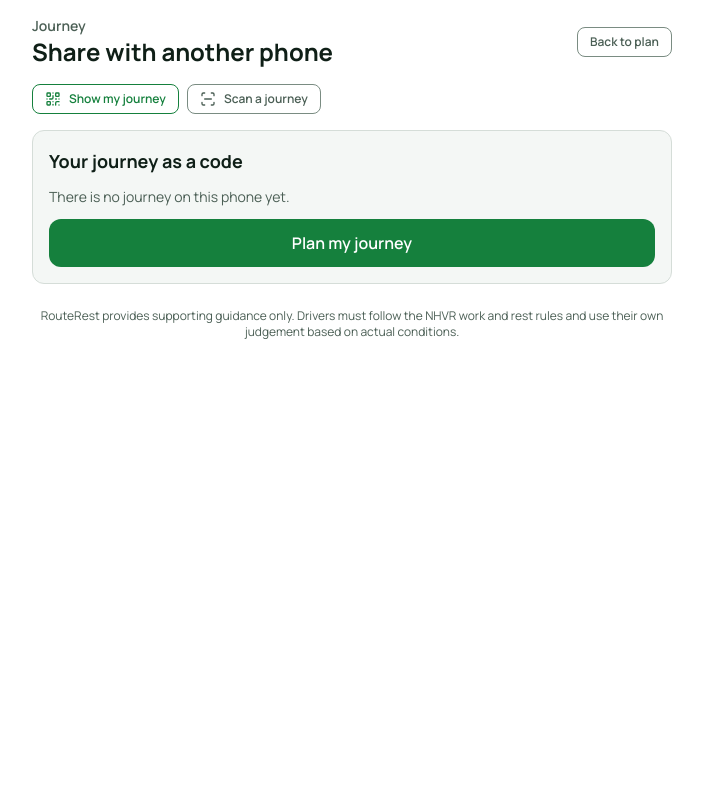
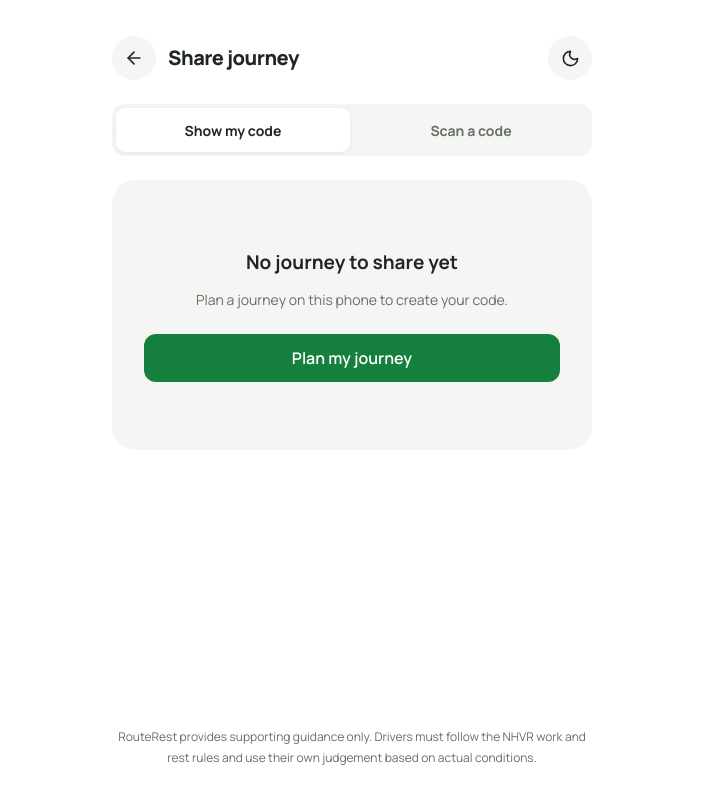
Before and after one commit to AVI-080602/RouteRest, a Next.js app in the folder frontend/my-app/: page /share in a window 1280 px wide. Shown: the whole page, without its empty margins (288-991 px from the left). Built offline with nearby package versions, Linux system fonts and the light colour scheme; no server answers.

Commit message:
share page ui

```diff
--- a/frontend/my-app/app/share/page.tsx
+++ b/frontend/my-app/app/share/page.tsx
@@ -4,7 +4,8 @@ import { Link } from "@/utils/appNavigation";
 import { useRouter } from "@/utils/appNavigation";
 import { useCallback, useEffect, useRef, useState } from "react";
 import Image from "next/image";
-import { Camera, QrCode, ScanLine } from "lucide-react";
+import { ArrowLeft, Camera, LockKeyhole, Moon, Sun } from "lucide-react";
+import styles from "./share.module.css";
 import Disclaimer from "@/components/Disclaimer";
 import { JourneyDetails, RestBreak } from "@/types/journeyDetails";
 import {
@@ -51,6 +52,7 @@ const SCAN_INTERVAL_MS = 125;
 type Mode = "show" | "scan";
 
 export default function SharePage() {
+  const [theme, setTheme] = useState<"light" | "dark">("light");
   const router = useRouter();
   const [mode, setMode] = useState<Mode>("show");
 
@@ -316,113 +318,94 @@ export default function SharePage() {
     router.push("/newjourney");
   }
 
+  const lastDestination = journey?.destination[journey.destination.length - 1];
+  const routeTitle = journey
+    ? `${journey.departureLocation}${lastDestination ? ` to ${lastDestination.label}` : ""}`
+    : "";
+  const departure = journey
+    ? new Date(`${journey.departureDate}T${journey.departureTime}`)
+    : null;
+  const departureLabel = departure && !Number.isNaN(departure.getTime())
+    ? new Intl.DateTimeFormat("en-AU", {
+        day: "numeric", month: "short", year: "numeric",
+        hour: "numeric", minute: "2-digit",
+      }).format(departure)
+    : journey ? `${journey.departureDate} ${journey.departureTime}` : "";
+
   return (
-    <main className="container mx-auto max-w-2xl px-4">
-      <div className="flex min-h-screen flex-col gap-4 py-4">
-        <header className="flex items-center justify-between">
-          <div>
-            <p className="text-sm font-semibold text-muted">Journey</p>
-            <h1 className="text-2xl font-bold">Share with another phone</h1>
-          </div>
-          <Link href="/route-breaks" className={GHOST_BUTTON_CLASS}>
-            Back to plan
+    <main className={styles.page} data-theme={theme}>
+      <div className={styles.shell}>
+        <header className={styles.header}>
+          <Link href="/route-breaks" className={styles.iconButton} aria-label="Back to plan">
+            <ArrowLeft size={20} aria-hidden />
           </Link>
+          <h1>Share journey</h1>
+          <button
+            type="button"
+            className={styles.iconButton}
+            onClick={() => setTheme((current) => current === "light" ? "dark" : "light")}
+            aria-label={theme === "light" ? "Switch to dark mode" : "Switch to light mode"}
+            title={theme === "light" ? "Switch to dark mode" : "Switch to light mode"}
+          >
+            {theme === "light" ? <Moon size={19} aria-hidden /> : <Sun size={19} aria-hidden />}
+          </button>
         </header>
 
-        {/* Two modes, one at a time, so the camera is only ever running
-            when the driver is actually scanning. */}
-        <div className="flex gap-2">
-          <button
-            type="button"
-            onClick={() => {
+        <div className={styles.segments} role="group" aria-label="Journey sharing mode">
+          <button type="button" aria-pressed={mode === "show"} onClick={() => {
             stopCamera();
             setMode("show");
-            }}
-            aria-pressed={mode === "show"}
-            className={
-              mode === "show" ? SECONDARY_BUTTON_CLASS : GHOST_BUTTON_CLASS
-            }
-          >
-            <QrCode className="mr-2 h-4 w-4" aria-hidden />
-            Show my journey
-          </button>
-          <button
-            type="button"
-            onClick={() => setMode("scan")}
-            aria-pressed={mode === "scan"}
-            className={
-              mode === "scan" ? SECONDARY_BUTTON_CLASS : GHOST_BUTTON_CLASS
-            }
-          >
-            <ScanLine className="mr-2 h-4 w-4" aria-hidden />
-            Scan a journey
+          }}>Show my code</button>
+          <button type="button" aria-pressed={mode === "scan"} onClick={() => setMode("scan")}>
+            Scan a code
           </button>
         </div>
 
         {mode === "show" && (
-          <section
-            aria-labelledby="show-heading"
-            className="rounded-xl border border-line bg-surface-alt p-4"
-          >
-            <h2 id="show-heading" className="text-lg font-bold">
-              Your journey as a code
-            </h2>
-            {!isLoaded && (
-              <div className="mt-3 h-[320px] rounded-xl bg-surface" />
-            )}
+          <section aria-label="Your journey code">
+            <div className={styles.qrCard}>
+              {!isLoaded && <div className={styles.placeholder} role="status">Loading journey…</div>}
               {isLoaded && !journey && (
-              <div className="mt-3">
-                <p className="text-sm text-muted">
-                  There is no journey on this phone yet.
-                </p>
-                <Link
-                  href="/newjourney"
-                  className={`mt-3 ${PRIMARY_BUTTON_CLASS}`}
-                >
-                  Plan my journey
-                </Link>
+                <div className={styles.empty}>
+                  <h2>No journey to share yet</h2>
+                  <p>Plan a journey on this phone to create your code.</p>
+                  <Link href="/newjourney" className={PRIMARY_BUTTON_CLASS}>Plan my journey</Link>
                 </div>
               )}
               {isLoaded && journey && (
                 <>
-                <p className="mt-2 text-sm text-muted">
-                  On the other phone, open RouteRest, go to Share and choose
-                  Scan a journey, then point its camera at this code.
-                </p>
-                {showError && (
-                  <p role="alert" className="mt-3 text-sm text-danger">
-                    {showError}
-                  </p>
+                  {showError ? (
+                    <p role="alert" className={styles.error}>{showError}</p>
+                  ) : qrDataUrl ? (
+                    <div className={styles.qrPaper}>
+                      {/* Keep both the code and its quiet zone white-backed in either theme. */}
+                      <Image src={qrDataUrl} alt="QR code containing this journey"
+                        width={512} height={512} className={styles.qrImage} unoptimized />
+                    </div>
+                  ) : (
+                    <div className={styles.placeholder} role="status">Creating your code…</div>
                   )}
-                {qrDataUrl && (
-                  <div className="mt-3 flex flex-col items-center gap-3">
-                    {/* A plain white background matters: a QR code on a
-                        tinted panel is harder for a camera to read. */}
-                    <div className="rounded-xl bg-white p-3">
-                      <Image
-                        src={qrDataUrl}
-                        alt="QR code containing this journey"
-                        width={512}
-                        height={512}
-                        className="h-auto w-full max-w-[400px]"
-                        unoptimized
-                      />
+                  <div className={styles.journeyCaption}>
+                    <h2>{routeTitle}</h2>
+                    <p>Leaving {departureLabel}</p>
                   </div>
-                    <p className={`${HELPER_CLASS} text-center`}>
-                      {describeJourney(journey)}
-                    </p>
+                </>
+              )}
             </div>
-                )}
-                <p className={`${HELPER_CLASS} mt-3`}>
-                  The code holds only your journey details. Nothing is sent to a
-                  server, and the other phone rebuilds the rest plan itself.
-                </p>
-                <p className={`${HELPER_CLASS} mt-2`}>
-                  Because the journey travels inside the code, anyone who scans
-                  it or is sent the link can see where this trip starts, stops
-                  and ends. Show it to the other driver rather than posting it.
-                </p>
-              </>
+            {isLoaded && journey && (
+              <div className={styles.instructions}>
+                <p>On the other phone, open RouteRest, tap Share, choose
+                  {" "}<strong>Scan a code</strong> and point the camera at this code.</p>
+                <div className={styles.privacy}>
+                  <LockKeyhole size={16} aria-hidden />
+                  <div>
+                    <p>The code holds your journey details. Sharing the code does not
+                      upload them; the receiving phone contacts the service to rebuild the rest plan.</p>
+                    <p>Anyone who scans the code or receives its link can see the trip.
+                      Share it with the other driver, not publicly.</p>
+                  </div>
+                </div>
+              </div>
             )}
           </section>
         )}
@@ -430,7 +413,7 @@ export default function SharePage() {
         {mode === "scan" && (
           <section
             aria-labelledby="scan-heading"
-            className="rounded-xl border border-line bg-surface-alt p-4"
+            className={styles.scanCard}
           >
             <h2 id="scan-heading" className="text-lg font-bold">
               Scan the other phone
@@ -438,7 +421,7 @@ export default function SharePage() {
 
             {!scanned && (
               <>
-                <div className="mt-3 overflow-hidden rounded-xl bg-ink">
+                <div className={styles.cameraFrame}>
                   <video
                     ref={videoRef}
                     className="h-64 w-full object-cover"
@@ -542,7 +525,8 @@ export default function SharePage() {
           </section>
         )}
 
-        <Disclaimer className="mt-2" />
+
+        <Disclaimer className={styles.disclaimer} />
       </div>
     </main>
   );
--- /dev/null
+++ b/frontend/my-app/app/share/share.module.css
@@ -0,0 +1,78 @@
+.page {
+  --color-surface: #fff;
+  --color-surface-alt: #f5f5f3;
+  --color-line: #e3e5e3;
+  --color-line-strong: #a1ada5;
+  --color-ink: #202722;
+  --color-muted: #647068;
+  --color-brand: #15803d;
+  --color-brand-strong: #166534;
+  --color-brand-tint: #eef8f0;
+  --color-danger: #b91c1c;
+  min-height: 100vh;
+  min-height: 100dvh;
+  background: var(--color-surface);
+  color: var(--color-ink);
+  color-scheme: light;
+}
+.page[data-theme="dark"] {
+  --color-surface: #111516;
+  --color-surface-alt: #202527;
+  --color-line: #333b3e;
+  --color-line-strong: #65716c;
+  --color-ink: #f4f6f4;
+  --color-muted: #aeb8b2;
+  --color-brand: #4ade80;
+  --color-brand-strong: #86efac;
+  --color-brand-tint: #183424;
+  --color-danger: #fca5a5;
+  color-scheme: dark;
+}
+.shell { max-width: 520px; min-height: 100vh; min-height: 100dvh; margin: 0 auto; padding: max(20px, env(safe-area-inset-top)) 20px max(24px, env(safe-area-inset-bottom)); display: flex; flex-direction: column; gap: 20px; }
+.header { display: grid; grid-template-columns: 44px 1fr 44px; align-items: center; gap: 12px; }
+.header h1 { margin: 0; font-size: 20px; font-weight: 750; letter-spacing: -.5px; }
+.page[data-theme="dark"] .header h1 { text-align: center; text-transform: uppercase; font-size: 17px; letter-spacing: .5px; }
+.iconButton { display: inline-flex; align-items: center; justify-content: center; width: 44px; height: 44px; border: 0; border-radius: 50%; background: var(--color-surface-alt); color: var(--color-ink); cursor: pointer; }
+.page[data-theme="dark"] .iconButton { border-radius: 12px; }
+.segments { display: grid; grid-template-columns: 1fr 1fr; padding: 4px; border-radius: 12px; background: var(--color-surface-alt); gap: 4px; }
+.segments button { min-height: 44px; padding: 8px; border: 0; border-radius: 9px; background: transparent; color: var(--color-muted); font-size: 14px; font-weight: 700; cursor: pointer; }
+.segments button[aria-pressed="true"] { background: #fff; color: var(--color-ink); box-shadow: 0 1px 5px #00000012; }
+.page[data-theme="dark"] .segments button[aria-pressed="true"] { background: #363d40; box-shadow: none; }
+.qrCard { padding: 26px 24px 24px; border-radius: 24px; background: var(--color-surface-alt); text-align: center; }
+.qrPaper { width: 100%; max-width: 352px; margin: 0 auto; border-radius: 16px; overflow: hidden; background: #fff; padding: 8px; }
+.qrImage { display: block; height: auto; width: 100%; background: #fff; }
+.journeyCaption { margin-top: 22px; overflow-wrap: anywhere; }
+.journeyCaption h2 { margin: 0; font-size: 17px; line-height: 1.5; font-weight: 750; }
+.journeyCaption p { margin: 4px 0 0; color: var(--color-muted); font-size: 13px; line-height: 1.6; }
+.instructions { margin-top: 20px; font-size: 14px; line-height: 1.7; }
+.instructions > p { margin: 0; }
+.instructions strong { font-weight: 650; }
+.privacy { display: flex; gap: 10px; margin-top: 18px; color: var(--color-muted); font-size: 12px; line-height: 1.7; }
+.privacy > svg { flex-shrink: 0; margin-top: 3px; }
+.privacy p { margin: 0 0 8px; }
+.placeholder { min-height: 260px; display: grid; place-items: center; color: var(--color-muted); font-size: 14px; }
+.empty { padding: 36px 0; }
+.empty h2 { font-size: 19px; font-weight: 700; }
+.empty p { margin: 12px 0 24px; color: var(--color-muted); font-size: 14px; }
+.error { padding: 40px 0; color: var(--color-danger); font-size: 14px; overflow-wrap: anywhere; }
+.scanCard { padding: 22px; border-radius: 24px; background: var(--color-surface-alt); }
+.cameraFrame { margin-top: 16px; overflow: hidden; border-radius: 16px; background: #090c0b; }
+.scanCard button { min-height: 44px; }
+.scanCard input { font-size: 16px; }
+.scanCard button:disabled { cursor: not-allowed; }
+.page[data-theme="dark"] .scanCard button[class*="bg-brand"],
+.page[data-theme="dark"] .empty a { background: #15803d; color: #fff; }
+.disclaimer { margin-top: auto; padding-top: 40px; line-height: 1.7; }
+.page button:focus-visible, .page a:focus-visible, .page input:focus-visible { outline: 3px solid var(--color-brand); outline-offset: 3px; }
+@media (min-width: 640px) {
+  .shell { padding-top: 36px; padding-bottom: 32px; gap: 24px; }
+  .qrCard { padding: 32px; }
+}
+@media (max-width: 359px) {
+  .shell { padding-left: 14px; padding-right: 14px; }
+  .header { gap: 8px; }
+  .header h1 { font-size: 18px; }
+  .page[data-theme="dark"] .header h1 { font-size: 15px; }
+  .qrCard { padding: 20px 16px; }
+  .scanCard { padding: 16px; }
+}
```
Lines whose indentation alone changed are shown as unchanged.
